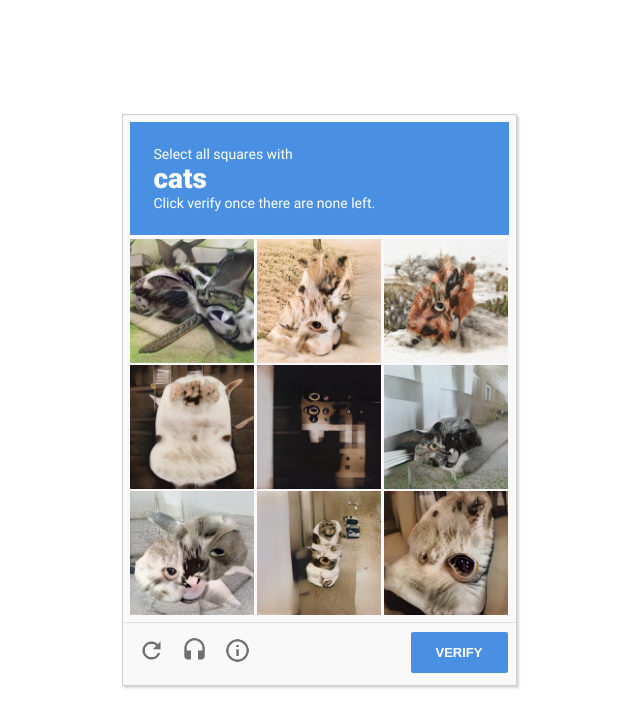
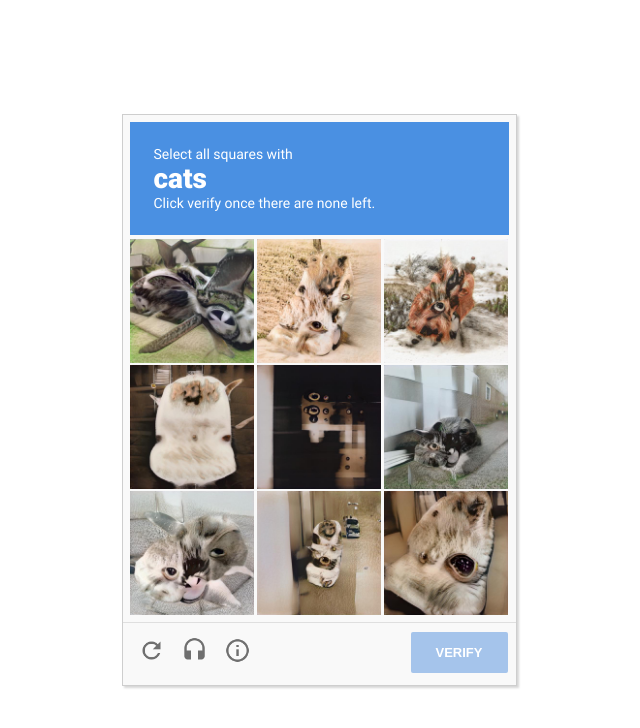
Before and after one commit to michaelgarydean/catcha, a React app: page / in a window 1280 px wide. Shown: the top 728 px of the page, without its empty margins (321-961 px from the left). Built offline with nearby package versions, Linux system fonts and the light colour scheme.

Commit message:
added context state

```diff
--- a/src/App.js
+++ b/src/App.js
@@ -1,8 +1,9 @@
-import React, { Component } from 'react'
+import React, { Component, useContext } from 'react'
 import { useState } from "react";
 import './app.scss'
 import Icons from "./Icons";
 import CatchaRandomImageGrid from "./CatchaRandomImageGrid";
+import {LoadingContext} from "./LoadingContext";
 
 //total number of images that make up a grid (ex 16 = 4x4 grid)
 const gridSize = 9;
@@ -16,6 +17,7 @@ const gridSize = 9;
    * SET IMAGE TYPE: 0 for Cats, 1 for Cars
    */
    const [imageType, setImageType] = useState(0);
+   const [loading, isLoading] = useContext(LoadingContext);
 
   return (
 
@@ -33,9 +35,7 @@ const gridSize = 9;
             <h2>{imageType ? "cars" : "cats"}</h2>
             <p>Click verify once there are none left.</p>
           </div>
-
-          <CatchaRandomImageGrid gridSize={gridSize} imageType={imageType} />
-
+            <CatchaRandomImageGrid gridSize={gridSize} imageType={imageType} />
           </div> {/* end catcha-top-elements-container */}
 
           <div className="catcha-footer">
@@ -44,7 +44,11 @@ const gridSize = 9;
               <div className="button-container">
                {/* Before refreshing the page, change the image type for show the next type when the page refreshes  refreshPage() */}
                {/*<button className={isSubmitting ? "verify-button button-on-submit" : "verify-button" } onClick={() => {setSubmitting(true); setImageType(!imageType); setCurrentImage(13);}}>VERIFY</button>*/}
-               <button className={"verify-button" } onClick={() => {setImageType(!imageType); }}>VERIFY</button>
+                <button
+                  className={loading ? "verify-button" : "verify-button button-on-submit"}
+                  onClick={() => {isLoading(true); console.log(loading); setImageType(!imageType); }}>
+                  VERIFY
+                </button>
              </div>
           </div>
         </div> {/* end catcha-interior-elements-container */}
--- a/src/CatchaImage.js
+++ b/src/CatchaImage.js
@@ -1,6 +1,5 @@
 import React from 'react';
 import { useState, useEffect, useRef, useCallback } from "react";
-
 
 /*
  * ===================================
@@ -38,11 +37,10 @@ import { useState, useEffect, useRef, useCallback } from "react";
 
   //   }, [props.src]);
 
-    //image will load only after component has been rendered...
+    //make sure default state after rendering loading is not-checked
     useEffect( () => {
        setSelected(false);
     }, [props.src]);
-
 
     return(
       <div id={"image" + props.imageIndex} className="catcha-single-image" key={"image-div" + props.imageIndex}
@@ -60,5 +58,4 @@ import { useState, useEffect, useRef, useCallback } from "react";
 
 }
 
-
 export default CatchaImage;
--- a/src/CatchaRandomImageGrid.js
+++ b/src/CatchaRandomImageGrid.js
@@ -1,9 +1,10 @@
 import React from 'react';
-import { useState, useEffect, useCallback } from "react";
+import { useState, useEffect, useCallback, useContext } from "react";
 import CatchaImage from "./CatchaImage";
+import {LoadingContext} from "./LoadingContext";
 
 //Storage to show the images on the grid
-var gridImages = [];
+var imagesSources = [];
 
 const totalCatImages = 90;
 const totalCarImages = 90;
@@ -20,32 +21,39 @@ var carsImageOrder = fillWithRandomNumbers(totalCatImages);
 
   var imageOrder;
   //const [childrenLoaded, setChildrenLoaded] = useState(false);
-  const [isLoading, setIsLoading] = useState(true);
   var childrenLoaded = 0;
-  var childRenderingFinished = false;
+
+  //const [loading, isLoading] = useContext(LoadingContext);
+  const [loading, isLoading] = useContext(LoadingContext);
+
+
 
   //After parent has been loaded, update
   // useEffect( () => {
   //   setIsLoading(false);
   // }, []);
 
-  //callback
+  //When all the <img> have loaded in the <GridImage> component, then update the state so we know loading is done
   const handleChildLoad = useCallback(() =>  {
 
     childrenLoaded++;
-    //console.log(childrenLoaded);
 
-    if(childrenLoaded === props.gridSize){
-      console.log("All children loaded");
-      childRenderingFinished = true;
-      setIsLoading(false);
-   }
- }, []);
+      if(childrenLoaded === props.gridSize){
+        console.log("All images have loaded");
+        isLoading(false);
+        console.log(loading);
+    }
+  }, []);
 
-  gridImages = createGrid(props.gridSize, props.whichImage);
-  var children = gridImages.map((source, gridPosition) => {
+  //an array of image paths for the src attribute in the <img> tags
+  imagesSources = getImageSources(props.gridSize, props.imageType);
+
+  //all the image components to render (after all <img> have been loaded)
+  var children = imagesSources.map((source, gridPosition) => {
     return(
-      <CatchaImage src={source} imageIndex={gridPosition} onImgLoad={handleChildLoad} key={"child-image-" + source} />
+      <div>
+        <CatchaImage src={source} imageIndex={gridPosition} onImgLoad={handleChildLoad} key={"child-image-" + source} />
+      </div>
     )
   });
   //after every render
@@ -70,8 +78,12 @@ var carsImageOrder = fillWithRandomNumbers(totalCatImages);
 
   // }, [props.imageType]);
 
+  {/*<div key={props.whichImage} className="catcha-images" style={{visibility: childRenderingFinished ? 'visible' : 'hidden' }} >*/}
+
    return (
-    <div key={props.whichImage} className="catcha-images" style={{visibility: !isLoading ? 'visible' : 'hidden' }} >
+
+
+    <div key={props.imageType} className="catcha-images">
     {/* CatchaImage */}
       { children }
     {/* end CatchaImage */}
@@ -85,7 +97,7 @@ var carsImageOrder = fillWithRandomNumbers(totalCatImages);
     return img;
   }
 
-  function createGrid(gridSize, imageType) {
+  function getImageSources(gridSize, imageType) {
 
     /*
      * If there are not enough random numbers to show the sequence, generate more and add them to the arrays
--- /dev/null
+++ b/src/LoadingContext.js
@@ -0,0 +1,15 @@
+import React from 'react';
+import {useState, createContext} from 'react';
+
+export const LoadingContext = createContext();
+
+export const LoadingProvider = props => {
+
+	const [loading, isLoading] = useState(true);
+
+	return(
+		<LoadingContext.Provider value={[loading, isLoading]}>
+			{props.children}
+		</LoadingContext.Provider>
+	);
+}
--- a/src/index.js
+++ b/src/index.js
@@ -1,5 +1,10 @@
 import React from 'react'
 import ReactDOM from 'react-dom'
 import App from './app'
+import {LoadingProvider} from "./LoadingContext";
 
-ReactDOM.render(<App />, document.getElementById('app'))
+ReactDOM.render(
+          <LoadingProvider>
+          	<App />
+          </LoadingProvider>, document.getElementById('app')
+          )
```
Also changed, not shown: 1 other file (tests, documents, lock files or other folders).
